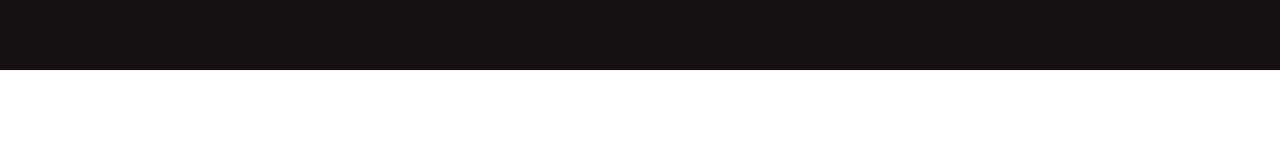
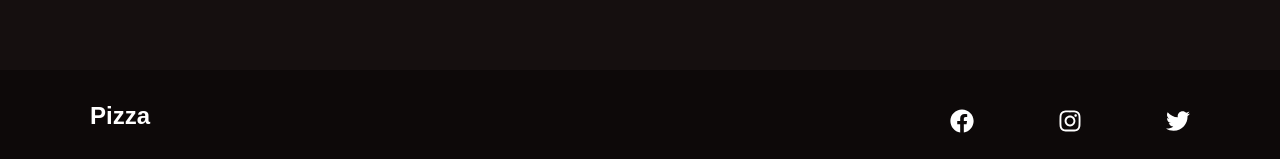
Before and after one commit to oladimeji16/mounachops, a React (Create React App) app: page / in a window 1280 px wide. Shown: the part 2830-2989 px from the top of the page. Before the commit the page ends 2900 px from the top, so only its background shows below. Built offline with nearby package versions, Linux system fonts and the light colour scheme.

Commit message:
Added and styled footer component

```diff
--- a/src/App.js
+++ b/src/App.js
@@ -5,6 +5,7 @@
 
 import { GloblaStyle } from "./globalStyles";
 import Feature from "./components/Feature/Index";
+import Footer from './components/Footer/Index'
 
 function App() {
   return (
@@ -20,6 +21,7 @@
       heading='Treats For You'
       data={productData2}
        />
+       <Footer/>
 
     </Router>
 
--- /dev/null
+++ b/src/components/Footer/FooterElements.js
@@ -0,0 +1,56 @@
+import styled from 'styled-components';
+import { Link } from 'react-router-dom';
+
+export const FooterContainer = styled.footer`
+  background-color: #0d0909;
+`;
+
+export const FooterWrap = styled.div`
+  padding: 16px 24px;
+  display: flex;
+  flex-direction: column;
+  justify-content: center;
+  align-items: center;
+  max-width: 1300px;
+  margin: 0 auto;
+`;
+
+export const SocialMedia = styled.section`
+  max-width: 1300px;
+  width: 100%;
+`;
+
+export const SocialMediaWrap = styled.div`
+  display: flex;
+  justify-content: space-between;
+  align-items: center;
+  max-width: 1100px;
+  margin: 16px auto 0 auto;
+  @media screen and (max-width: 820px) {
+    flex-direction: column;
+  }
+`;
+
+export const SocialLogo = styled(Link)`
+  color: #fff;
+  justify-self: start;
+  cursor: pointer;
+  text-decoration: none;
+  font-size: 1.5rem;
+  display: flex;
+  align-items: center;
+  margin-bottom: 16px;
+  font-weight: bold;
+`;
+
+export const SocialIcons = styled.div`
+  display: flex;
+  justify-content: space-between;
+  align-items: center;
+  width: 240px;
+`;
+
+export const SocialIconLink = styled.a`
+  color: #fff;
+  font-size: 24px;
+`;
--- /dev/null
+++ b/src/components/Footer/Index.js
@@ -0,0 +1,47 @@
+import React from 'react'
+import {
+    FaFacebook,
+    FaTwitter,
+    FaInstagram
+} from 'react-icons/fa'
+
+import {
+    FooterContainer,
+    FooterWrap,
+    SocialMedia,
+    SocialMediaWrap,
+    SocialLogo,
+    SocialIcons,
+    SocialIconLink
+} from './FooterElements'
+
+const Footer = () => {
+    return (
+        <FooterContainer>
+            <FooterWrap>
+                <SocialMedia>
+                    <SocialMediaWrap>
+                        <SocialLogo to='/'>Pizza</SocialLogo>
+                        <SocialIcons>
+                            <SocialIconLink href='/' target='blank'
+                                aria-label='Facebook' rel='noopener noreferrer'
+                            >
+                                <FaFacebook />
+                            </SocialIconLink>
+                            <SocialIconLink href='/' target='blank'
+                                aria-label='Instagram' rel='noopener noreferrer'>
+                                <FaInstagram />
+                            </SocialIconLink>
+                            <SocialIconLink href='/' target='blank'
+                                aria-label='Twitter' rel='noopener noreferrer'>
+                                <FaTwitter />
+                            </SocialIconLink>
+                        </SocialIcons>
+                    </SocialMediaWrap>
+                </SocialMedia>
+            </FooterWrap>
+        </FooterContainer>
+    )
+}
+
+export default Footer
```
